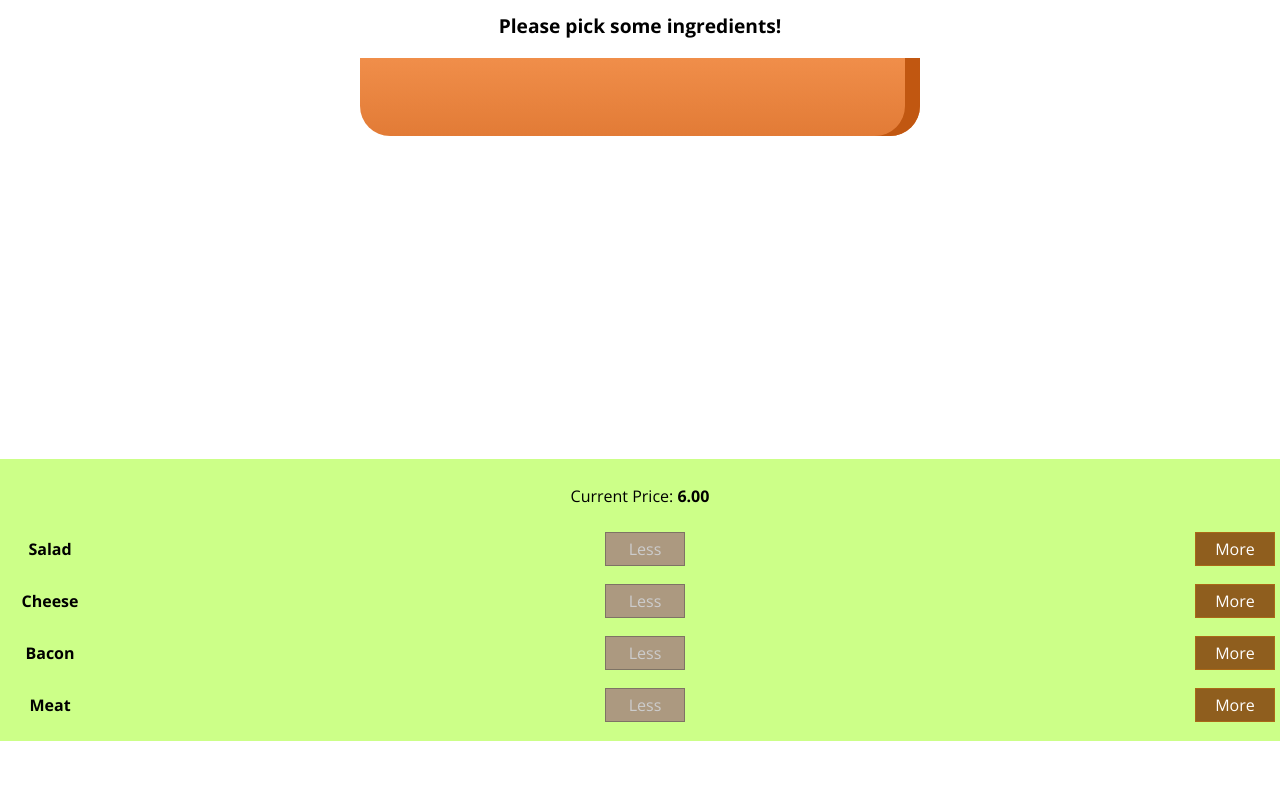
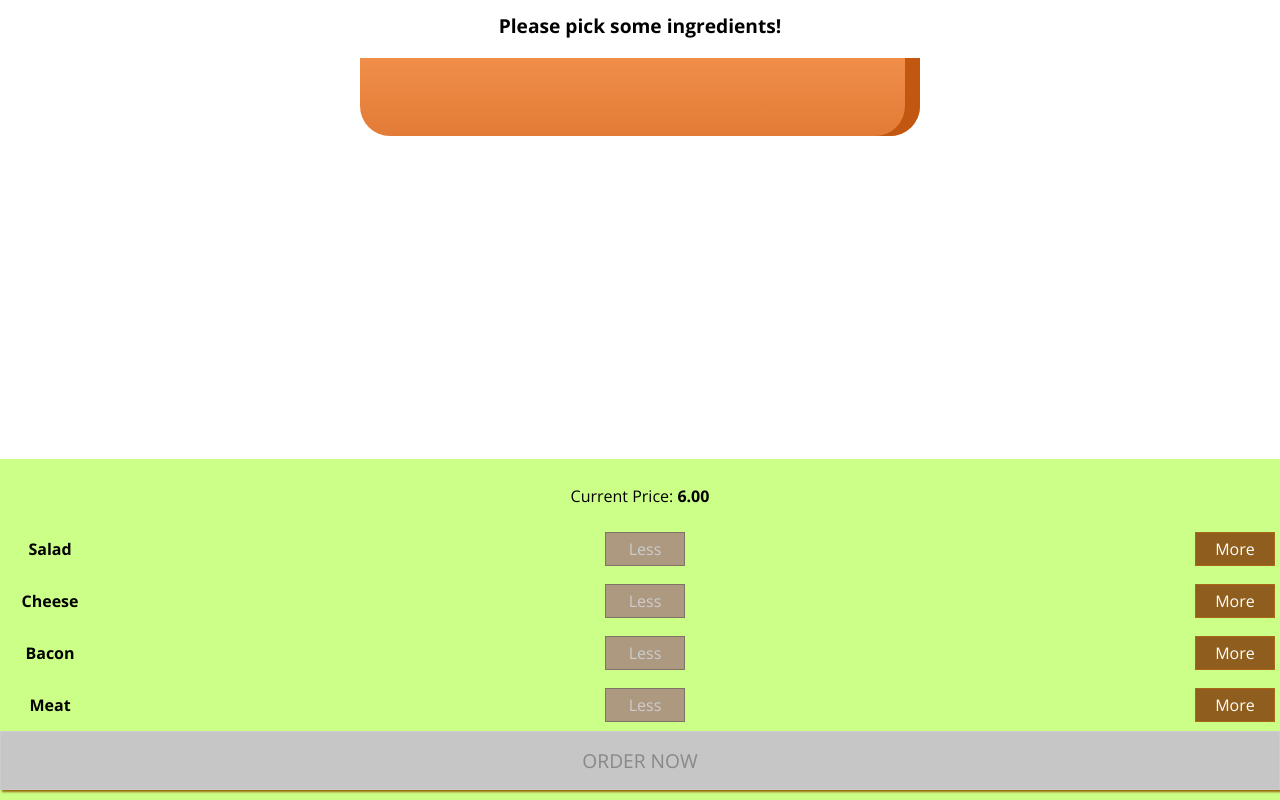
Before and after one commit to ashleighmm/burger-builder, a React app: page / in a window 1280 px wide. Shown: the part 203-1003 px from the top of the page. Before the commit the page ends 944 px from the top, so only its background shows below. Built offline with nearby package versions, Linux system fonts and the light colour scheme.

Commit message:
Added order button with disabled property when no items are added

```diff
--- a/src/components/Burger/BuildControls/BuildControls.css
+++ b/src/components/Burger/BuildControls/BuildControls.css
@@ -8,3 +8,45 @@
     margin:auto;
     padding: 10px 0;
 }
+
+
+.OrderButton {
+    background-color: #DAD735;
+    outline: none;
+    cursor: pointer;
+    border: 1px solid #966909;
+    color: #966909;
+    font-family: inherit;
+    font-size: 1.2em;
+    padding: 15px 30px;
+    box-shadow: 2px 2px 2px #966909;
+}
+
+.OrderButton:hover, .OrderButton:active {
+    background-color: #A0DB41;
+    border: 1px solid #966909;
+    color: #966909;
+}
+
+.OrderButton:disabled {
+    background-color: #C7C6C6;
+    cursor: not-allowed;
+    border: 1px solid #ccc;
+    color: #888888;
+}
+
+.OrderButton:not(:disabled) {
+    animation: enable 0.3s linear;
+}
+
+@keyframes enable {
+    0% {
+        transform: scale(1);
+    }
+    60% {
+        transform: scale(1.1);
+    }
+    100% {
+        transform: scale(1);
+    }
+}
--- a/src/components/Burger/BuildControls/BuildControls.js
+++ b/src/components/Burger/BuildControls/BuildControls.js
@@ -21,6 +21,10 @@
                 disabled={props.disabled[ctrl.type]}
             />
          ))}
+         <button
+            className={classes.OrderButton}
+            disabled={!props.purchasable}
+        >ORDER NOW</button>
     </div>
 );
 
--- a/src/containers/BurgerBuilder/BurgerBuilder.js
+++ b/src/containers/BurgerBuilder/BurgerBuilder.js
@@ -22,7 +22,20 @@
             meat: 0,
             salad: 0
         },
-        totalPrice: 6
+        totalPrice: 6,
+        purchasable: false
+    }
+
+    updatePurchaseState(ingredients) {
+
+        const sum = Object.keys(ingredients)
+            .map(ingredientKey => {
+                return ingredients[ingredientKey]
+            })
+            .reduce((sum, el) => {
+                return sum + el;
+            }, 0);
+        this.setState({purchasable: sum > 0});
     }
 
     addIngredientHandler = (type) => {
@@ -36,6 +49,7 @@
         const oldPrice = this.state.totalPrice;
         const newPrice = oldPrice + priceAddition;
         this.setState({totalPrice: newPrice, ingredients: updatedIngredients});
+        this.updatePurchaseState(updatedIngredients);
      }
 
     removeIngredientHandler = (type) => {
@@ -52,6 +66,7 @@
         const oldPrice = this.state.totalPrice;
         const newPrice = oldPrice - priceDeduction;
         this.setState({totalPrice: newPrice, ingredients: updatedIngredients});
+        this.updatePurchaseState(updatedIngredients);
     }
     render() {
         const disableInfo = {
@@ -67,6 +82,7 @@
                     ingredientAdded={this.addIngredientHandler}
                     ingredientRemoved={this.removeIngredientHandler}
                     disabled={disableInfo}
+                    purchasable={this.state.purchasable}
                     price={this.state.totalPrice}
                 />
             </Aux>
```
